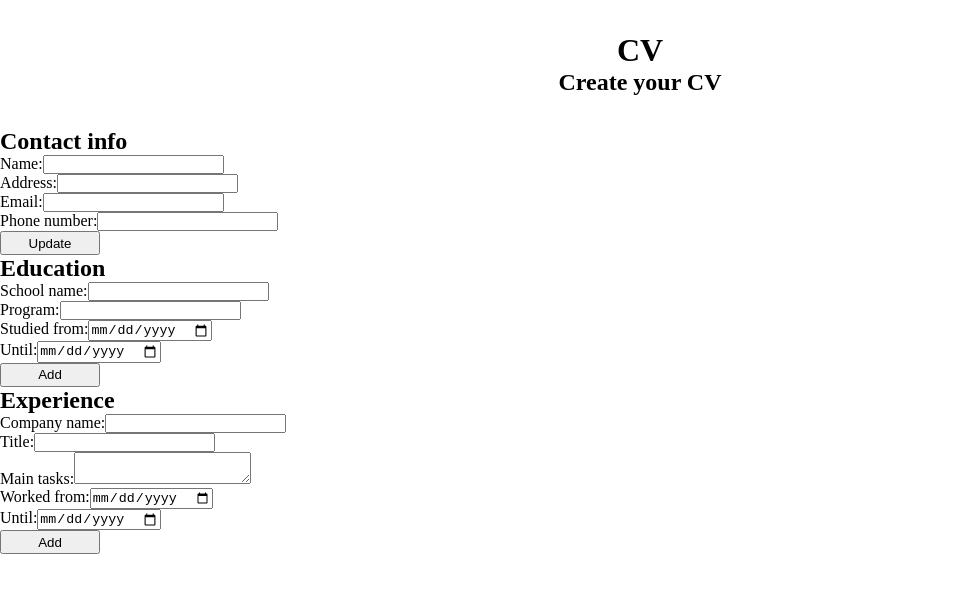
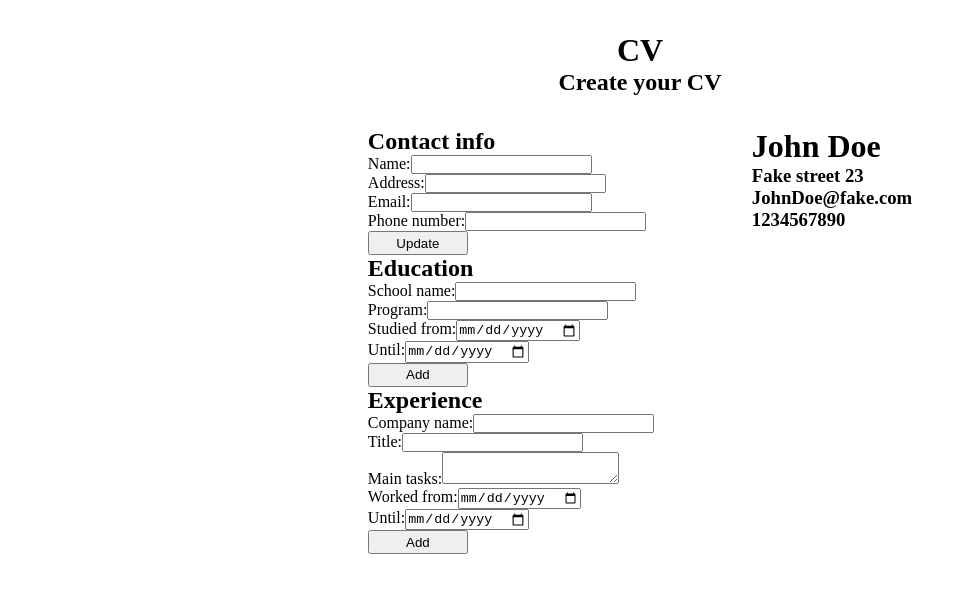
Before and after one commit to Jestim/cv-project, a React (Create React App) app: page / in a window 1280 px wide. Shown: the top 592 px of the page, without its empty margins (0-974 px from the left). Built offline with nearby package versions, Linux system fonts and the light colour scheme.

Commit message:
ContactInfo input and render done

```diff
--- a/package.json
+++ b/package.json
@@ -9,6 +9,7 @@
     "react": "^17.0.2",
     "react-dom": "^17.0.2",
     "react-scripts": "5.0.0",
+    "uniqid": "^5.4.0",
     "web-vitals": "^2.1.2"
   },
   "scripts": {
--- a/src/App.js
+++ b/src/App.js
@@ -1,21 +1,84 @@
 import react from 'react';
+import uniqid from 'uniqid';
+import ContactInfoDisplay from './components/ContactInfoDisplay';
 import ContactInfoEdit from './components/ContactInfoEdit';
 import EducationInfoEdit from './components/EducationInfoEdit';
 import ExperienceInfoEdit from './components/ExperienceInfoEdit';
 import Header from './components/Header';
 
 class App extends react.Component {
-  // constructor(props) {
-  //   super(props);
-  // }
+  constructor(props) {
+    super(props);
+
+    this.state = {
+      education: {
+        school: '',
+        program: '',
+        from: '',
+        to: '',
+        id: uniqid()
+      },
+      experience: {
+        company: '',
+        title: '',
+        task: '',
+        from: '',
+        to: '',
+        id: uniqid()
+      },
+      cvInfo: {
+        contactInfo: {
+          name: 'John Doe',
+          address: 'Fake street 23',
+          email: 'JohnDoe@fake.com',
+          phone: '1234567890',
+        },
+        education: [],
+        experience: []
+      }
+    }
+  }
+
+  onContactInfoSubmit = (e) => {
+    e.preventDefault();
+
+    this.setState({
+      cvInfo: {
+        contactInfo: {
+          name: document.getElementById('name').value,
+          address: document.getElementById('address').value,
+          email: document.getElementById('email').value,
+          phone: document.getElementById('phone').value
+        }
+      }
+    });
+
+    document.getElementById('name').value = '';
+    document.getElementById('address').value = '';
+    document.getElementById('email').value = '';
+    document.getElementById('phone').value = '';
+  }
+
+
 
   render () {
+    const contactInfo = this.state.cvInfo.contactInfo;
+
     return (
       <div className="App">
         <Header />
-        <ContactInfoEdit />
-        <EducationInfoEdit />
-        <ExperienceInfoEdit />
+        <div className='container'>
+          <div className='edit-cv'>
+            <ContactInfoEdit
+              onSubmit={this.onContactInfoSubmit} />
+            <EducationInfoEdit />
+            <ExperienceInfoEdit />
+          </div>
+          <div className='display-cv'>
+            <ContactInfoDisplay
+              contactInfo={contactInfo} />
+          </div>
+        </div>
       </div>
     );
   }
--- /dev/null
+++ b/src/components/ContactInfoDisplay.js
@@ -0,0 +1,19 @@
+const ContactInfoDisplay = (props) => {
+	const {
+		name,
+		address,
+		email,
+		phone } = props.contactInfo;
+
+	return (
+		<div className="info-display">
+			<h1>{name}</h1>
+			<h3>{address}</h3>
+			<h3>{email}</h3>
+			<h3>{phone}</h3>
+		</div>
+
+	);
+}
+
+export default ContactInfoDisplay;
--- a/src/components/ContactInfoEdit.js
+++ b/src/components/ContactInfoEdit.js
@@ -1,13 +1,10 @@
-import react from 'react';
-
-class ContactInfoEdit extends react.Component {
-	render () {
+const ContactInfoEdit = (props) => {
 	return (
 		<div className='info-edit'>
 			<h2 className='contact-info-edit-header'>
 				Contact info
 			</h2>
-				<form className='edit-info-form'>
+			<form className='edit-info-form' onSubmit={props.onSubmit}>
 			<label htmlFor='name'>
 				Name:
 				<input id='name' type='text' />
@@ -20,15 +17,14 @@ class ContactInfoEdit extends react.Component {
 				Email:
 				<input id='email' type='email' />
 			</label>
-				<label htmlFor='phone-number'>
+			<label htmlFor='phone'>
 				Phone number:
-					<input id='phone-number' type='text' />
+				<input id='phone' type='text' pattern='\d'/>
 			</label>
 			<button className='submit-button' type='submit'>Update</button>
 		</form>
 		</div>
 	);
 }
-}
 
 export default ContactInfoEdit;
--- a/src/components/EducationInfoEdit.js
+++ b/src/components/EducationInfoEdit.js
@@ -1,7 +1,4 @@
-import react from "react";
-
-class EducationInfoEdit extends react.Component {
-	render () {
+const EducationInfoEdit = (props) => {
 	return (
 		<div className="info-edit">
 			<h2 className="eduction-info-edit-header">
@@ -29,6 +26,5 @@ class EducationInfoEdit extends react.Component {
 		</div>
 	);
 }
-}
 
 export default EducationInfoEdit;
--- a/src/components/ExperienceInfoEdit.js
+++ b/src/components/ExperienceInfoEdit.js
@@ -1,7 +1,4 @@
-import react from "react";
-
-class ExperienceInfoEdit extends react.Component {
-	render () {
+const ExperienceInfoEdit = (props) => {
 	return (
 		<div className="info-edit">
 			<h2 className="experience-info-edit-header">
@@ -33,6 +30,5 @@ class ExperienceInfoEdit extends react.Component {
 		</div>
 	);
 }
-}
 
 export default ExperienceInfoEdit;
--- a/src/styles/App.css
+++ b/src/styles/App.css
@@ -19,6 +19,11 @@ body {
     padding: 2rem;
 }
 
+.container {
+    display: flex;
+    justify-content: center;
+}
+
 .info-edit {
     width: 30vw;
 }
```
Also changed, not shown: 1 other file (tests, documents, lock files or other folders). Lines whose indentation alone changed are shown as unchanged.
